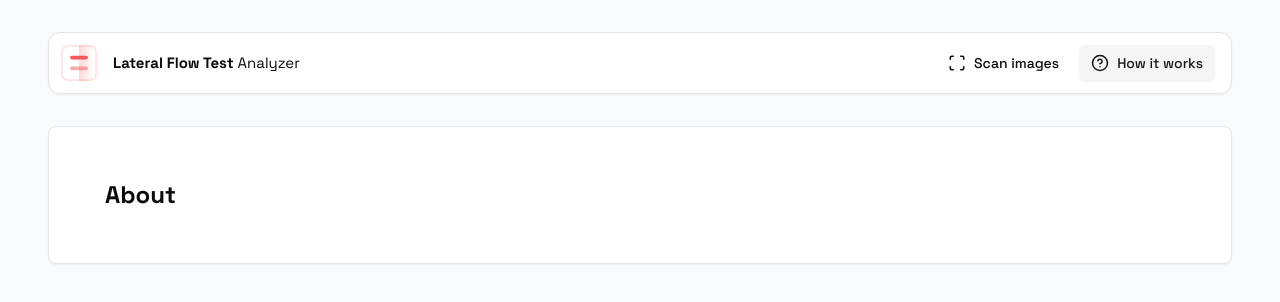
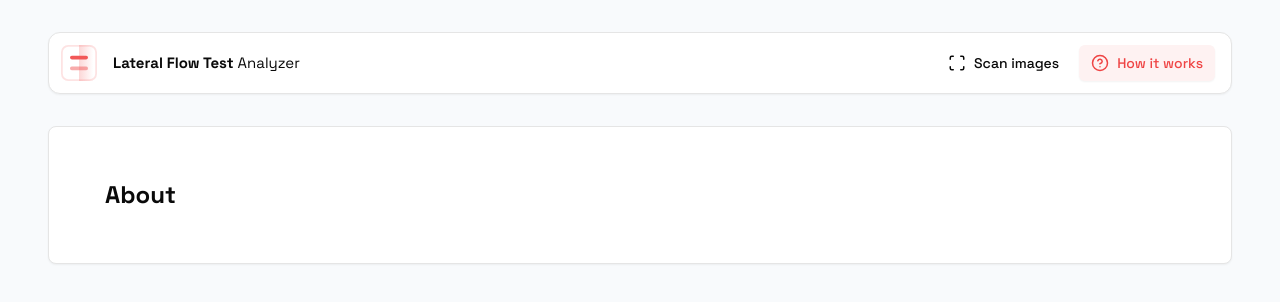
Before and after one commit to fritzbenning/lateral-flow-test-analyzer, a Next.js app: page /about in a window 1280 px wide. Shown: the top 302 px of the page. Built offline with nearby package versions, Linux system fonts and the light colour scheme.

Commit message:
fix: result card

```diff
--- a/components/ResultCard.tsx
+++ b/components/ResultCard.tsx
@@ -34,12 +34,19 @@
             {file.name}
           </div>
           <div className="flex flex-col md:flex-row">
-            <aside className="flex w-80 flex-col gap-3 p-7">
-              <ImagePreview image={test.image} optImage={test.optimizedImage} />
-            </aside>
-            <div className="flex flex-1 flex-col space-y-4 p-7">
-              <ResultSummary key={index} index={index} />
-            </div>
+            {test?.image && test?.optimizedImage && (
+              <aside className="flex w-80 flex-col gap-3 p-7">
+                <ImagePreview
+                  image={test.image}
+                  optImage={test.optimizedImage}
+                />
+              </aside>
+            )}
+            {test && (
+              <div className="flex flex-1 flex-col space-y-4 p-7">
+                <ResultSummary key={index} index={index} />
+              </div>
+            )}
           </div>
         </>
       )}
--- a/components/header.tsx
+++ b/components/header.tsx
@@ -22,7 +22,7 @@
           <Link href={href} key={href}>
             <Button
               variant={pathname === href ? "secondary" : "ghost"}
-              className="flex gap-2"
+              className={`flex gap-2 ${pathname === href ? "bg-red-50 text-red-500 hover:bg-red-50" : ""}`}
             >
               <Icon width="18" height="18" />
               {text}
--- a/components/ui/button.tsx
+++ b/components/ui/button.tsx
@@ -5,7 +5,7 @@
 import { cn } from "@/utils/helpers";
 
 const buttonVariants = cva(
-  "inline-flex items-center justify-center whitespace-nowrap rounded-md text-sm font-medium transition-colors focus-visible:outline-none focus-visible:ring-1 focus-visible:ring-ring disabled:pointer-events-none disabled:opacity-50",
+  "inline-flex items-center justify-center whitespace-nowrap rounded-md text-sm font-medium transition-colors focus-visible:outline-none focus-visible:ring-1 focus-visible:ring-ring disabled:pointer-events-none disabled:opacity-50 transition-colors duration-200 ease-in-out",
   {
     variants: {
       variant: {
@@ -31,7 +31,7 @@
       variant: "default",
       size: "default",
     },
-  }
+  },
 );
 
 export interface ButtonProps
@@ -50,7 +50,7 @@
         {...props}
       />
     );
-  }
+  },
 );
 Button.displayName = "Button";
 
--- a/next.config.js
+++ b/next.config.js
@@ -1,6 +1,5 @@
 /** @type {import('next').NextConfig} */
 const nextConfig = {
-  output: "export",
   eslint: {
     ignoreDuringBuilds: true,
   },
```
